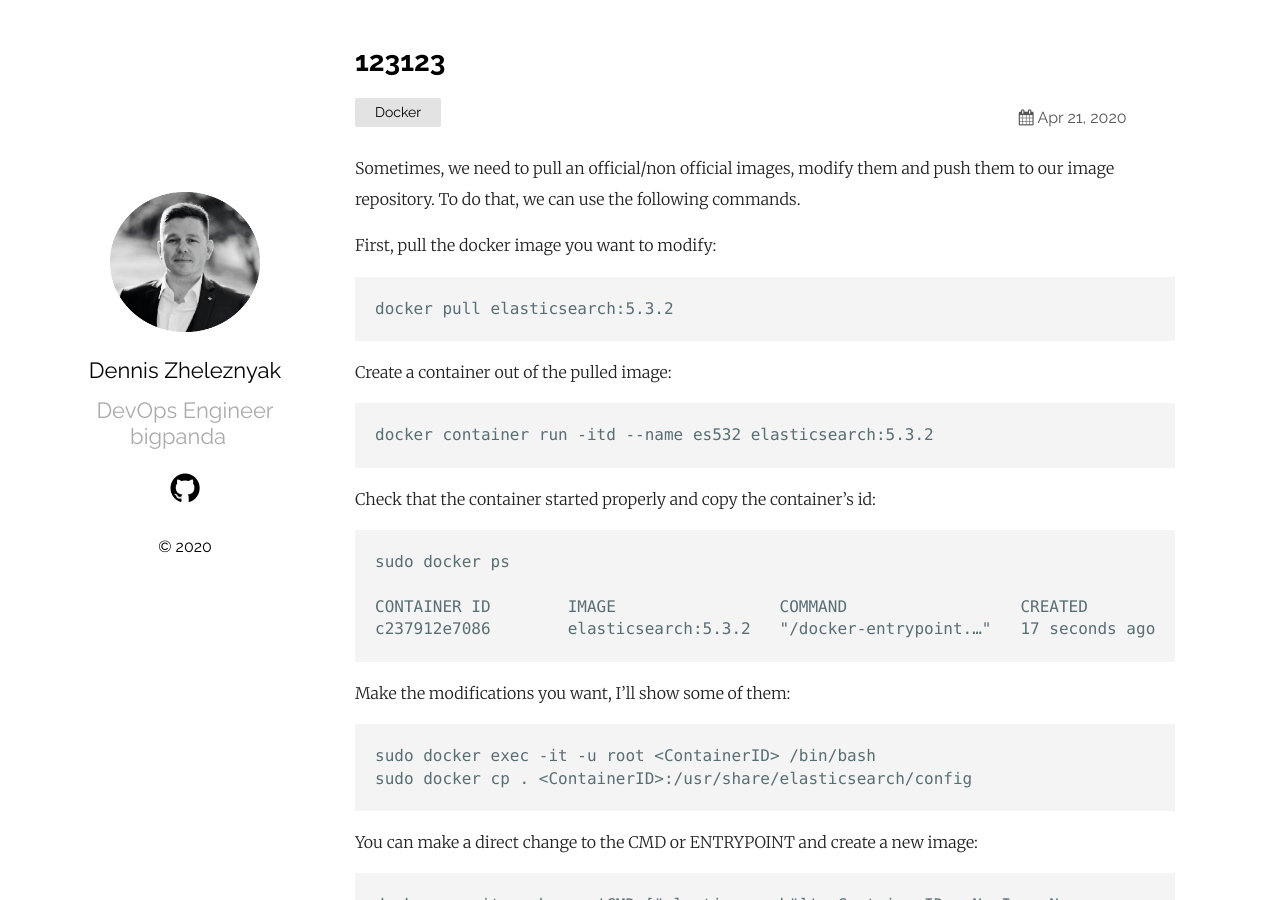
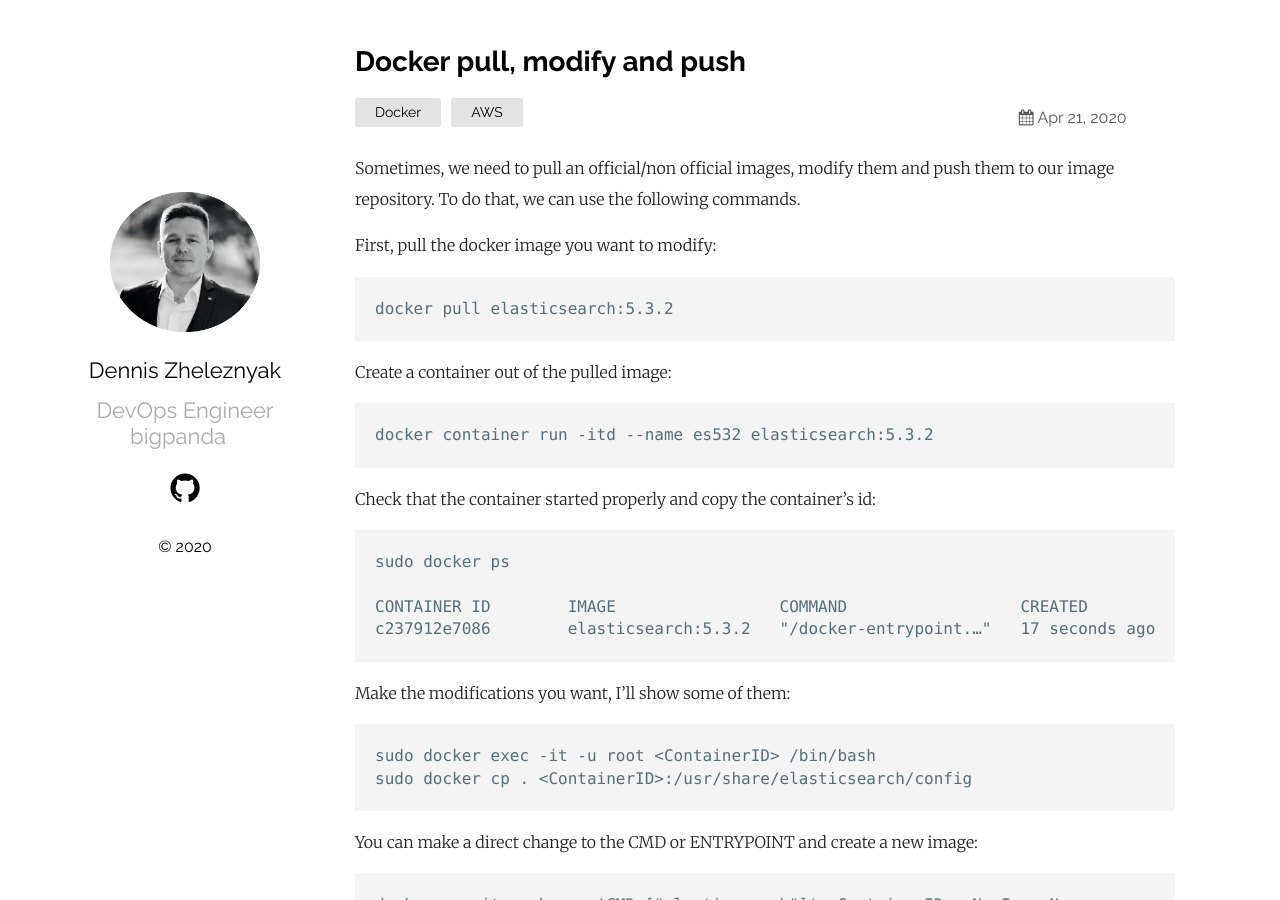
Before and after one commit to denzhel/denzhel.github.io, a Jekyll site: the page built from _posts/2020-04-21-docker-pull-push.md, in a window 1280 px wide and 900 px high. Built offline with Jekyll 4.4.1, drawn with Linux system fonts in a browser that asks for light colours.

Commit message:
Update 2020-04-21-docker-pull-push.md

```diff
--- a/_posts/2020-04-21-docker-pull-push.md
+++ b/_posts/2020-04-21-docker-pull-push.md
@@ -1,8 +1,8 @@
 ---
 layout: post
-title: 123123
+title: Docker pull, modify and push
 date: 2020-04-21
-categories: Docker
+categories: Docker AWS
 ---
 
 Sometimes, we need to pull an official/non official images, modify them and push them to our image repository.
```
